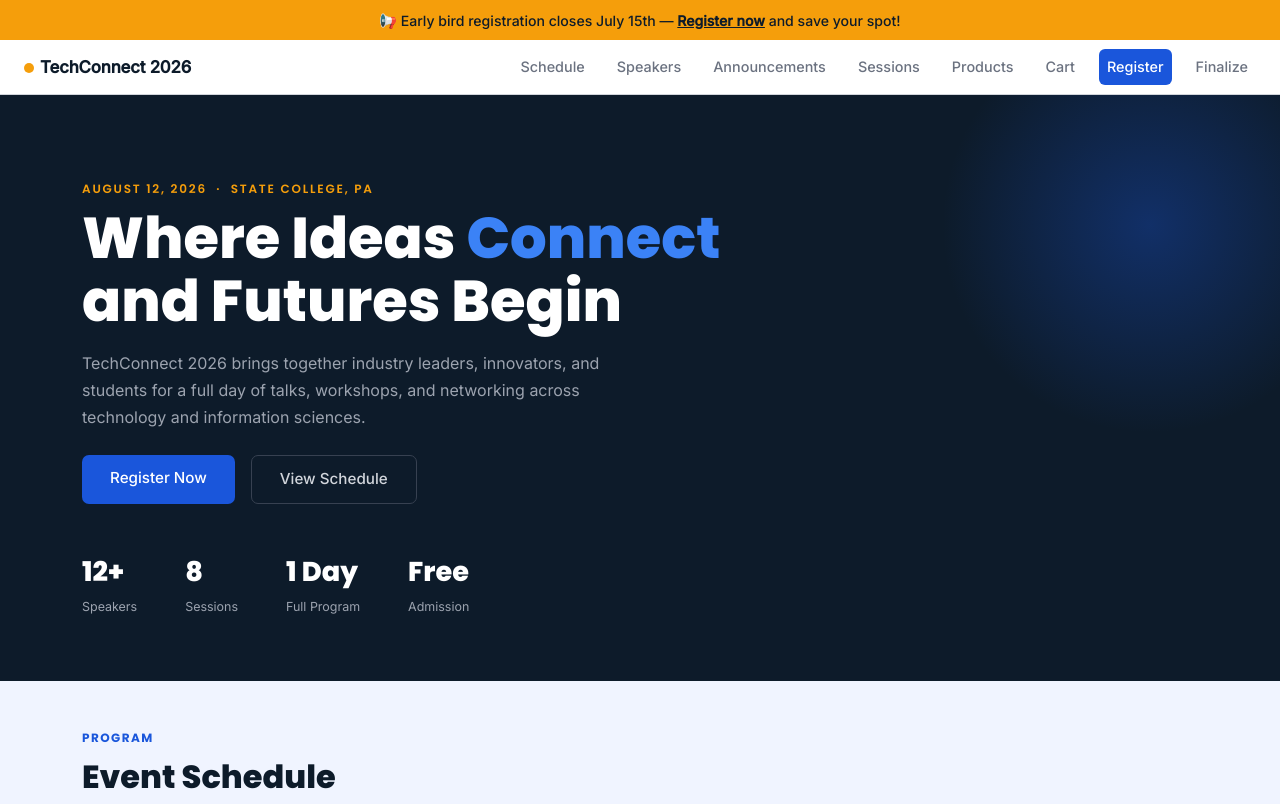
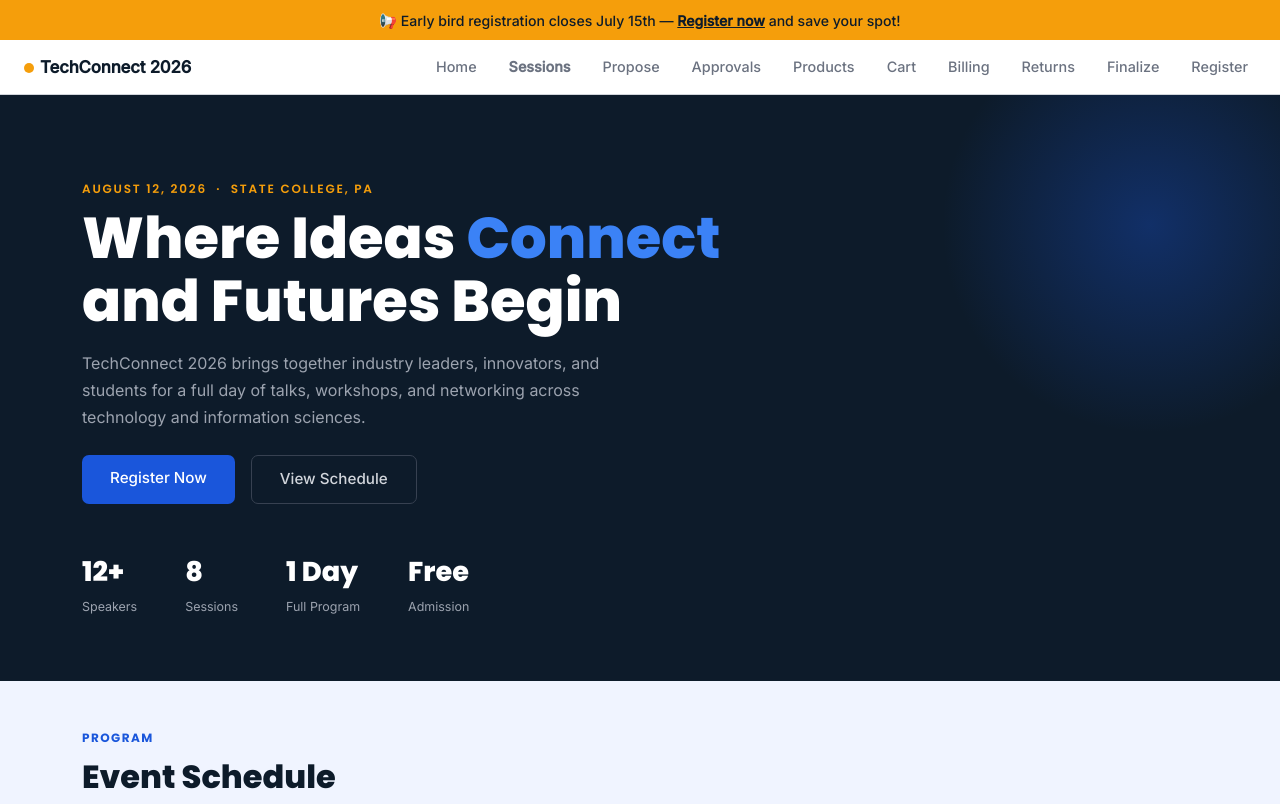
Before and after one commit to Rose-Huynh/Conference-Event-Organizer, a plain HTML site: page html/index.html in a window 1280 px wide. Shown: the top 804 px of the page. Drawn offline with nearby package versions, Linux system fonts and the light colour scheme.

Commit message:
Add unified navbar with billing/returns/proposal/approval links (Helly)

```diff
--- a/html/index.html
+++ b/html/index.html
@@ -18,22 +18,22 @@
   <!-- Navbar -->
   <nav class="navbar navbar-expand-lg navbar-light bg-white sticky-top">
   <div class="container-fluid px-4">
-      <a class="navbar-brand" href="index.html">
-        <span class="nav-dot"></span>TechConnect 2026
-      </a>
+    <a class="navbar-brand" href="index.html"><span class="nav-dot"></span>TechConnect 2026</a>
     <button class="navbar-toggler" type="button" data-bs-toggle="collapse" data-bs-target="#navMenu">
       <span class="navbar-toggler-icon"></span>
     </button>
     <div class="collapse navbar-collapse" id="navMenu">
-        <ul class="navbar-nav ms-auto align-items-center gap-3">
-          <li class="nav-item"><a class="nav-link" href="#schedule">Schedule</a></li>
-          <li class="nav-item"><a class="nav-link" href="#speakers">Speakers</a></li>
-          <li class="nav-item"><a class="nav-link" href="#announcements">Announcements</a></li>
-          <li class="nav-item"><a class="nav-link" href="sessions.html">Sessions</a></li>
+      <ul class="navbar-nav ms-auto gap-3">
+        <li class="nav-item"><a class="nav-link" href="index.html">Home</a></li>
+        <li class="nav-item"><a class="nav-link nav-link-active fw-bold" href="sessions.html">Sessions</a></li>
+        <li class="nav-item"><a class="nav-link" href="proposal.html">Propose</a></li>
+        <li class="nav-item"><a class="nav-link" href="approval.html">Approvals</a></li>
         <li class="nav-item"><a class="nav-link" href="products.html">Products</a></li>
         <li class="nav-item"><a class="nav-link" href="cart.html">Cart</a></li>
-          <li class="nav-item"><a class="nav-link btn-nav-cta" href="signup.html">Register</a></li>
+        <li class="nav-item"><a class="nav-link" href="billing.html">Billing</a></li>
+        <li class="nav-item"><a class="nav-link" href="returns.html">Returns</a></li>
         <li class="nav-item"><a class="nav-link" href="finalization.html">Finalize</a></li>
+        <li class="nav-item"><a class="nav-link" href="signup.html">Register</a></li>
       </ul>
     </div>
   </div>
```
Also changed, not shown: html/cart.html (+5 -1 lines), html/finalization.html (+5 -1 lines), html/products.html (+5 -1 lines), html/sessions.html (+5 -2 lines), html/signup.html (+5 -1 lines). Lines whose indentation alone changed are shown as unchanged.
